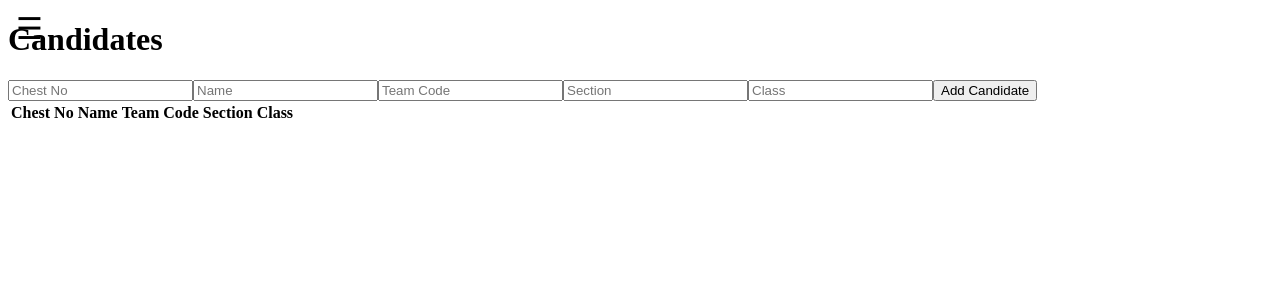
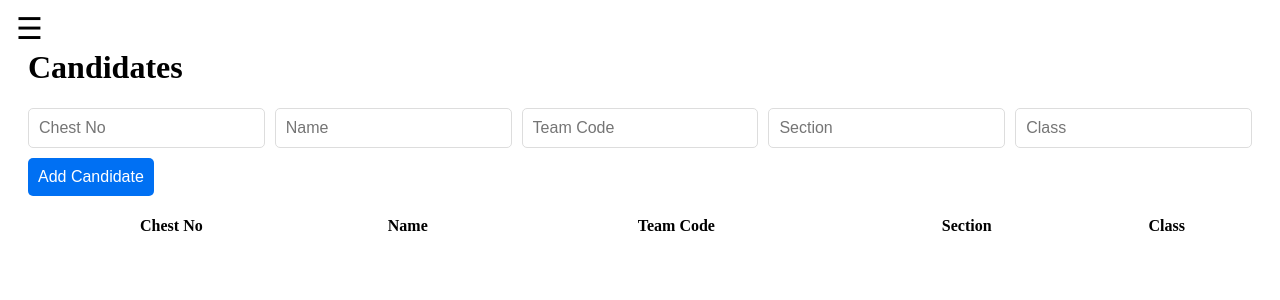
Before and after one commit to Javadamkd/art-fest-management, a Next.js app: page /candidates in a window 1280 px wide. Shown: the top 300 px of the page. Built offline with nearby package versions, Linux system fonts and the light colour scheme.

Commit message:
Update candidates.js

```diff
--- a/pages/candidates.js
+++ b/pages/candidates.js
@@ -1,4 +1,5 @@
 import { useState } from 'react';
+import styles from '../styles/candidates.module.css'; // Import the CSS module
 
 const Candidates = () => {
   const [chestNo, setChestNo] = useState('');
@@ -19,42 +20,47 @@ const Candidates = () => {
   };
 
   return (
-    <div>
-      <h1>Candidates</h1>
-      <form onSubmit={addCandidate}>
+    <div className={styles.container}>
+      <h1 className={styles.heading}>Candidates</h1>
+      <form onSubmit={addCandidate} className={styles.form}>
         <input
           type="text"
           placeholder="Chest No"
           value={chestNo}
           onChange={(e) => setChestNo(e.target.value)}
+          className={styles.input}
         />
         <input
           type="text"
           placeholder="Name"
           value={name}
           onChange={(e) => setName(e.target.value)}
+          className={styles.input}
         />
         <input
           type="text"
           placeholder="Team Code"
           value={teamCode}
           onChange={(e) => setTeamCode(e.target.value)}
+          className={styles.input}
         />
         <input
           type="text"
           placeholder="Section"
           value={section}
           onChange={(e) => setSection(e.target.value)}
+          className={styles.input}
         />
         <input
           type="text"
           placeholder="Class"
           value={className}
           onChange={(e) => setClassName(e.target.value)}
+          className={styles.input}
         />
-        <button type="submit">Add Candidate</button>
+        <button type="submit" className={styles.button}>Add Candidate</button>
       </form>
-      <table>
+      <table className={styles.table}>
         <thead>
           <tr>
             <th>Chest No</th>
```
